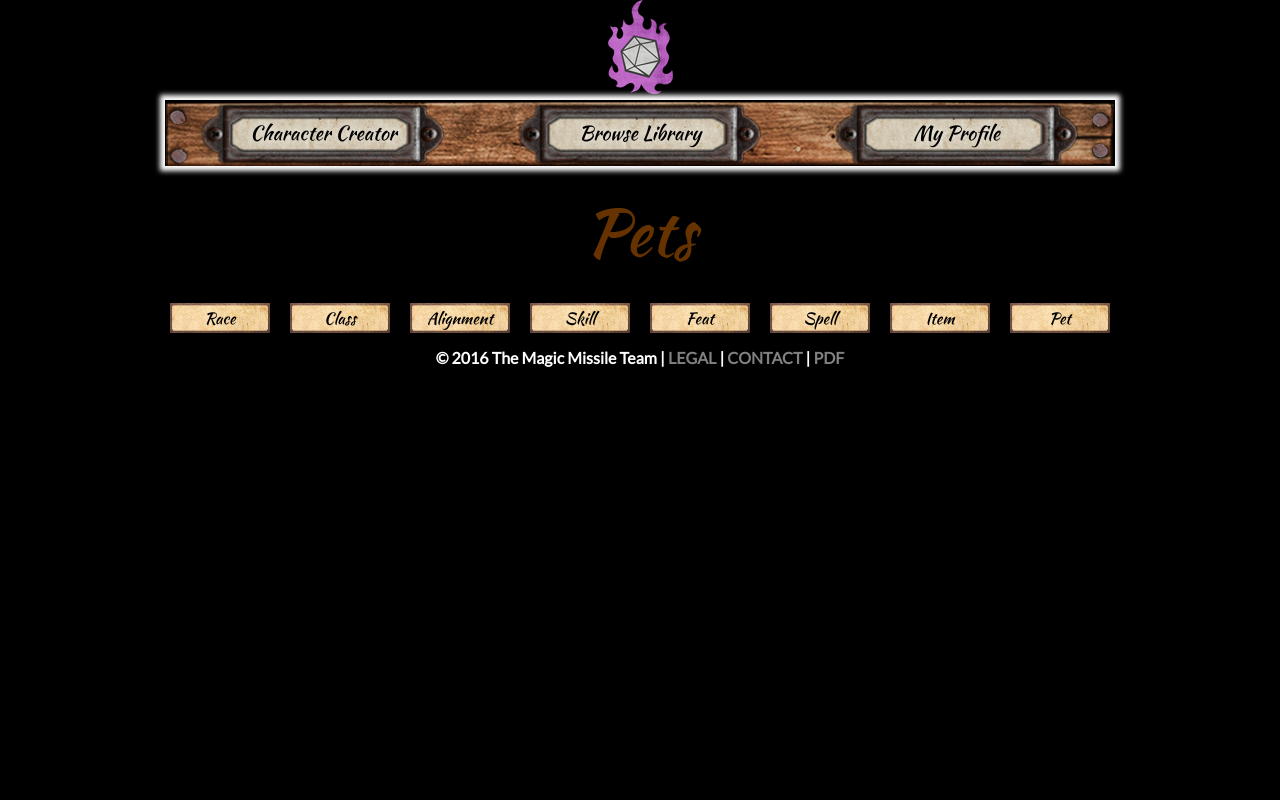
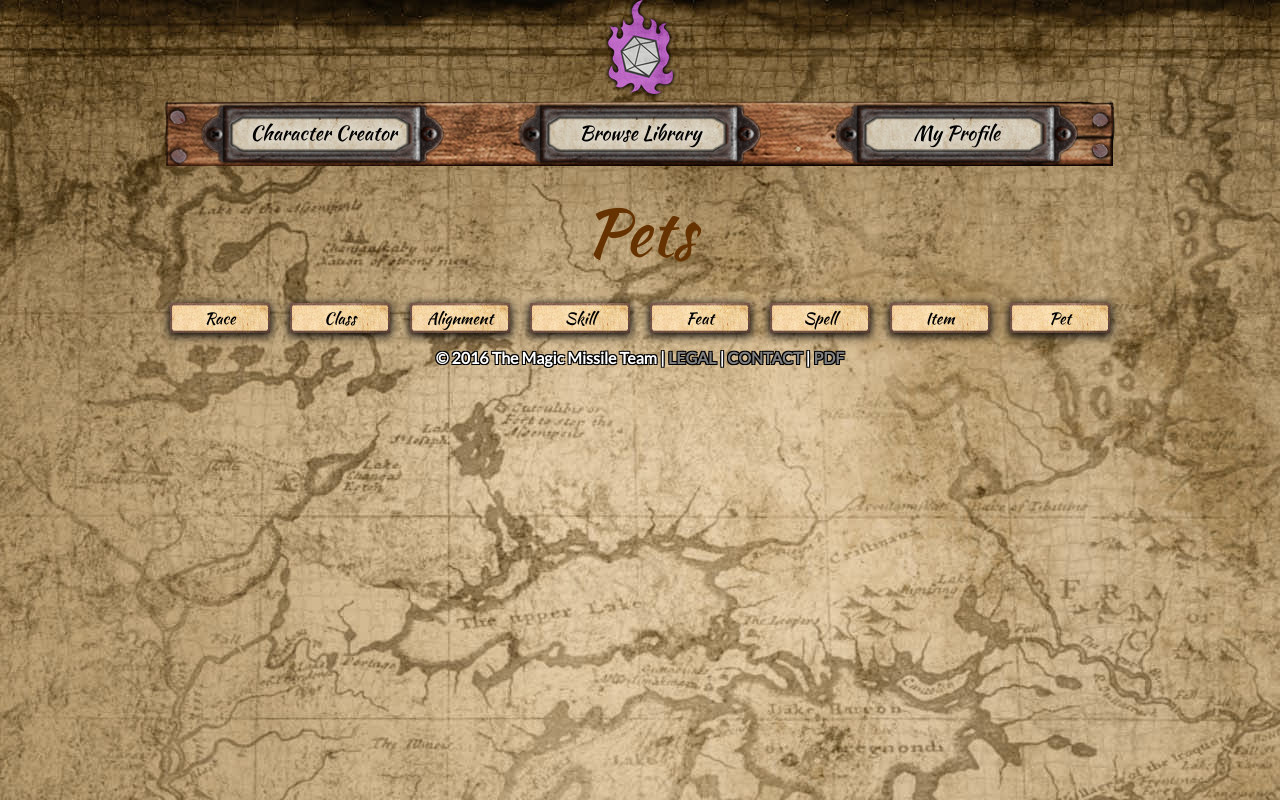
Before and after one commit to quan/magic_missile, a PHP site: page /library/pet.php in a window 1280 px wide. Run offline with PHP 8.4, Linux system fonts and the light colour scheme; some web fonts are replaced.

Commit message:
Updated Library UI

```diff
--- a/library/alignment.php
+++ b/library/alignment.php
@@ -44,7 +44,7 @@
 	<!--Logo Area-->
 	<?php $level=1; include('logo.php'); ?>
 	<!--Nav Bar-->
-	<div class="top shadowLight" style="position: relative; z-index: 1;">
+	<div class="top" style="position: relative; z-index: 1;">
 		<?php $level = 1; include('nav.php'); ?>
 	</div>
 	<div class="title">
--- a/library/class.php
+++ b/library/class.php
@@ -36,7 +36,7 @@
 	<!--Logo Area-->
 	<?php $level=1; include('logo.php'); ?>
 	<!--Nav Bar-->
-	<div class=" top shadowLight" style="position: relative; z-index: 1;">
+	<div class="top" style="position: relative; z-index: 1;">
 	<?php $level = 1; include('nav.php'); ?>
 	</div>
 	<div class="title">
--- a/library/feat.php
+++ b/library/feat.php
@@ -17,7 +17,7 @@
 	<!--Logo Area-->
 	<?php $level=1; include('logo.php'); ?>
 	<!--Nav Bar-->
-	<div class="top shadowLight" style="position: relative; z-index: 1;">
+	<div class="top" style="position: relative; z-index: 1;">
 		<?php $level = 1; include('nav.php'); ?>
 	</div>
 	<div class="title">
--- a/library/item.php
+++ b/library/item.php
@@ -17,7 +17,7 @@
 	<!--Logo Area-->
 	<?php $level=1; include('logo.php'); ?>
 	<!--Nav Bar-->
-	<div class="top shadowLight" style="position: relative; z-index: 1;">
+	<div class="top" style="position: relative; z-index: 1;">
 		<?php $level = 1; include('nav.php'); ?>
 	</div>
 	<div class="title">
--- a/library/library.css
+++ b/library/library.css
@@ -22,6 +22,8 @@
 	}
 body{
 	height: 100%;
+	background-image: url('../img/mapbg.jpg');
+	background-position: top center;
 	background-color: #000;
 	text-align: center;
 	font-family: 'Kaushan Script', cursive;
--- a/library/pet.php
+++ b/library/pet.php
@@ -17,7 +17,7 @@
 	<!--Logo Area-->
 	<?php $level=1; include('logo.php'); ?>
 	<!--Nav Bar-->
-	<div class="top shadowLight" style="position: relative; z-index: 1;">
+	<div class="top" style="position: relative; z-index: 1;">
 		<?php $level = 1; include('nav.php'); ?>
 	</div>
 	<div class="title">
--- a/library/race.php
+++ b/library/race.php
@@ -36,7 +36,7 @@
 	<!--Logo Area-->
 	<?php $level=1; include('logo.php'); ?>
 	<!--Nav Bar-->
-	<div class="top shadowLight" style="position: relative; z-index: 1;">
+	<div class="top" style="position: relative; z-index: 1;">
 		<?php $level = 1; include('nav.php'); ?>
 	</div>
 
--- a/library/skill.php
+++ b/library/skill.php
@@ -17,7 +17,7 @@
 	<!--Logo Area-->
 	<?php $level=1; include('logo.php'); ?>
 	<!--Nav Bar-->
-	<div class="top shadowLight" style="position: relative; z-index: 1;">
+	<div class="top" style="position: relative; z-index: 1;">
 		<?php $level = 1; include('nav.php'); ?>
 	</div>
 	<div class="title">
--- a/library/spell.php
+++ b/library/spell.php
@@ -17,7 +17,7 @@
 	<!--Logo Area-->
 	<?php $level=1; include('logo.php'); ?>
 	<!--Nav Bar-->
-	<div class="top shadowLight" style="position: relative; z-index: 1;">
+	<div class="top" style="position: relative; z-index: 1;">
 		<?php $level = 1; include('nav.php'); ?>
 	</div>
 	<div class="title">
```
